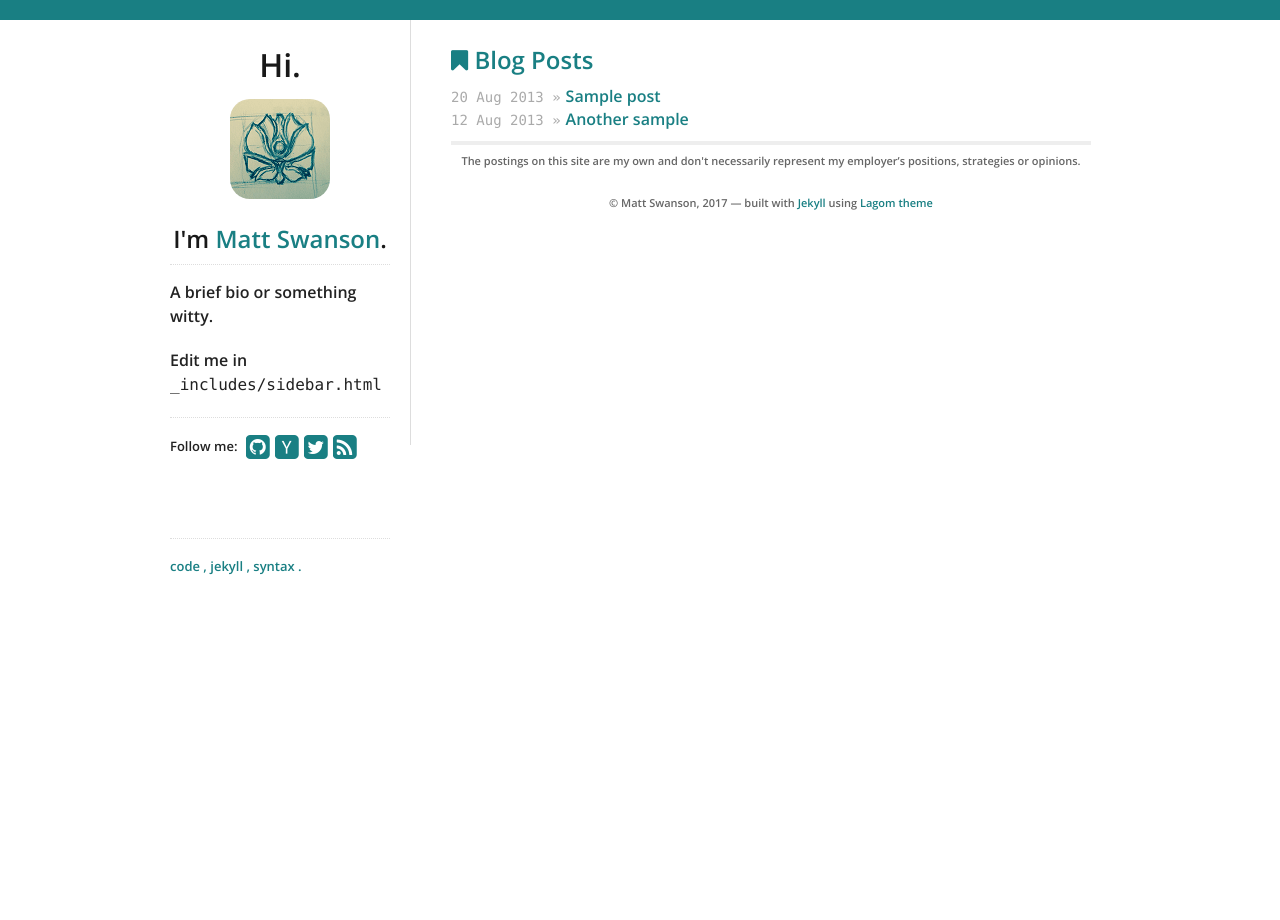
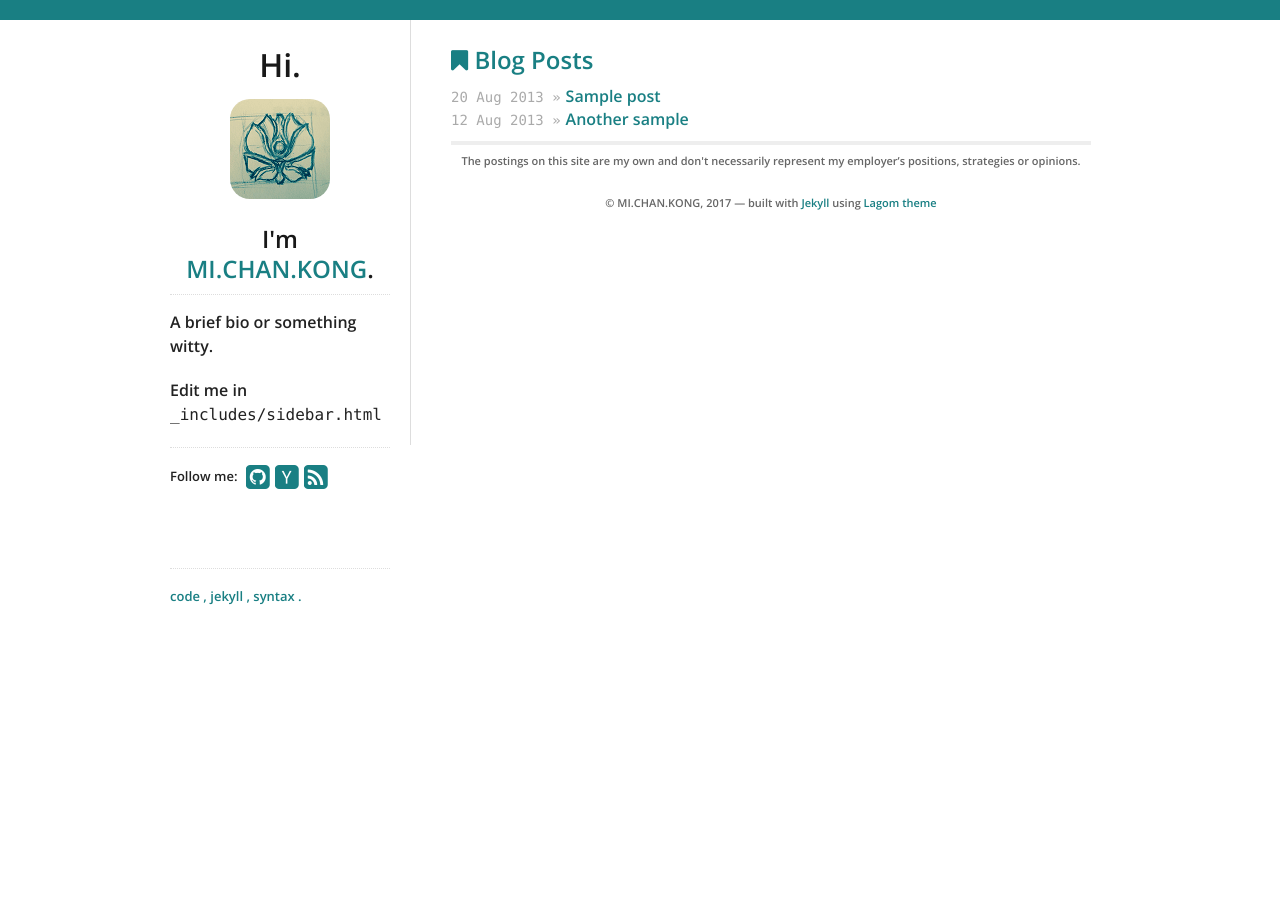
Before and after one commit to michankong/michankong.github.io, a Jekyll site: the page built from index.html, in a window 1280 px wide. Built offline with Jekyll 4.4.1, drawn with Linux system fonts in a browser that asks for light colours; nearby versions of some CDN libraries.

Commit message:
Update theme.yml

```diff
--- a/_data/theme.yml
+++ b/_data/theme.yml
@@ -5,12 +5,12 @@
 
 # Profile links on the left sidebar, leave blank to ignore
 social:
-  github: swanson
+  github: michankong
   #bitbucket: philipj
-  hacker_news: swanson
+  hacker_news: michankong
   #stackexchange: 348619
   #stackoverflow: 348619
-  twitter: _swanson
+  #twitter: _swanson
   #facebook: zuck
   #tumblr: animalygifs
   #linkedin: philipjagielski
@@ -19,8 +19,8 @@
   #flickr: johndoe
 
 # "Hi, I'm _______"
-name: Matt Swanson
-email: test@example.com
+name: MI.CHAN.KONG
+email: michankong@126.com
 tagline: "weak opinions, strongly held"
 
 # Google Analytics key, leave blank to ignore
```
